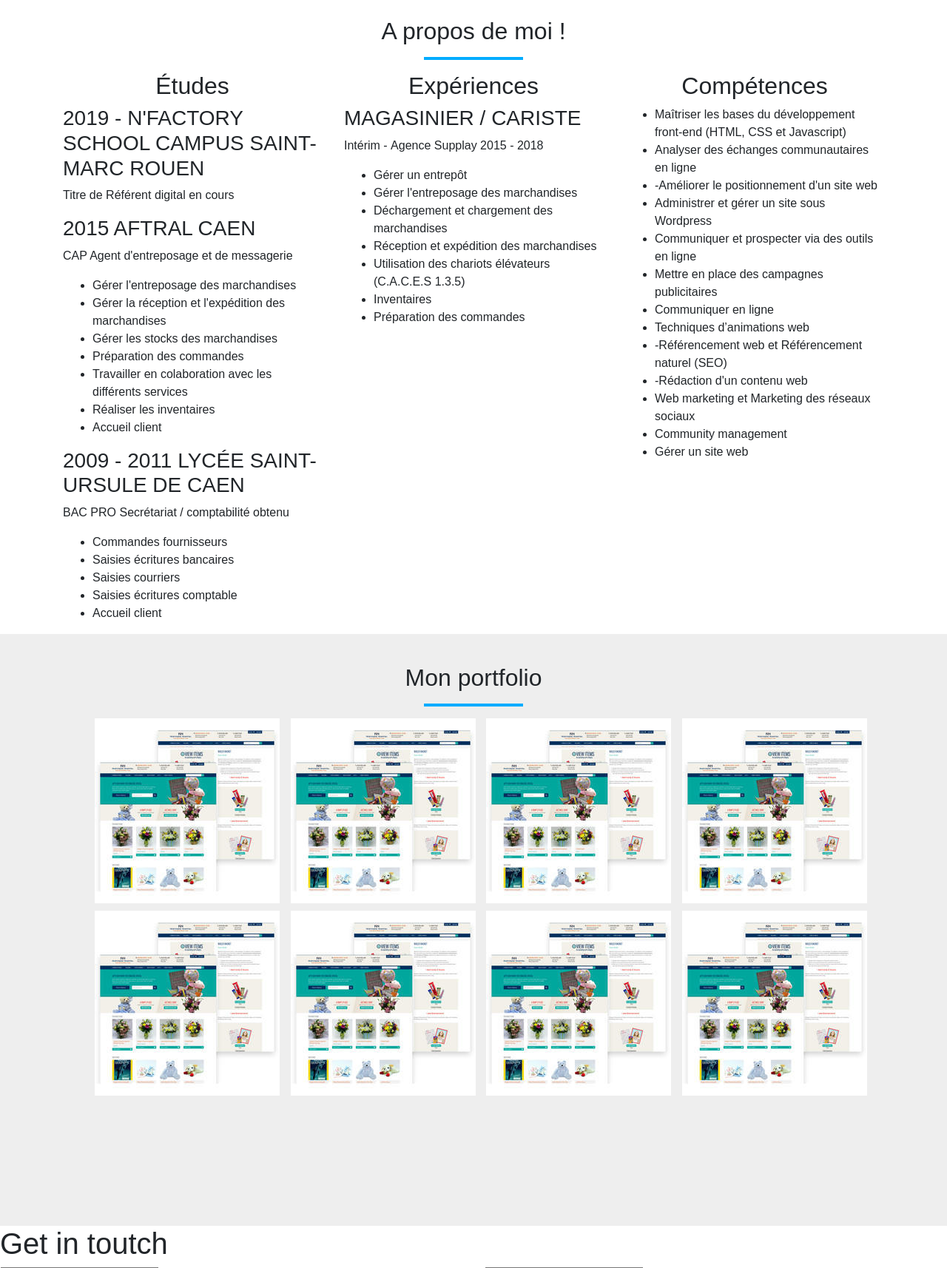
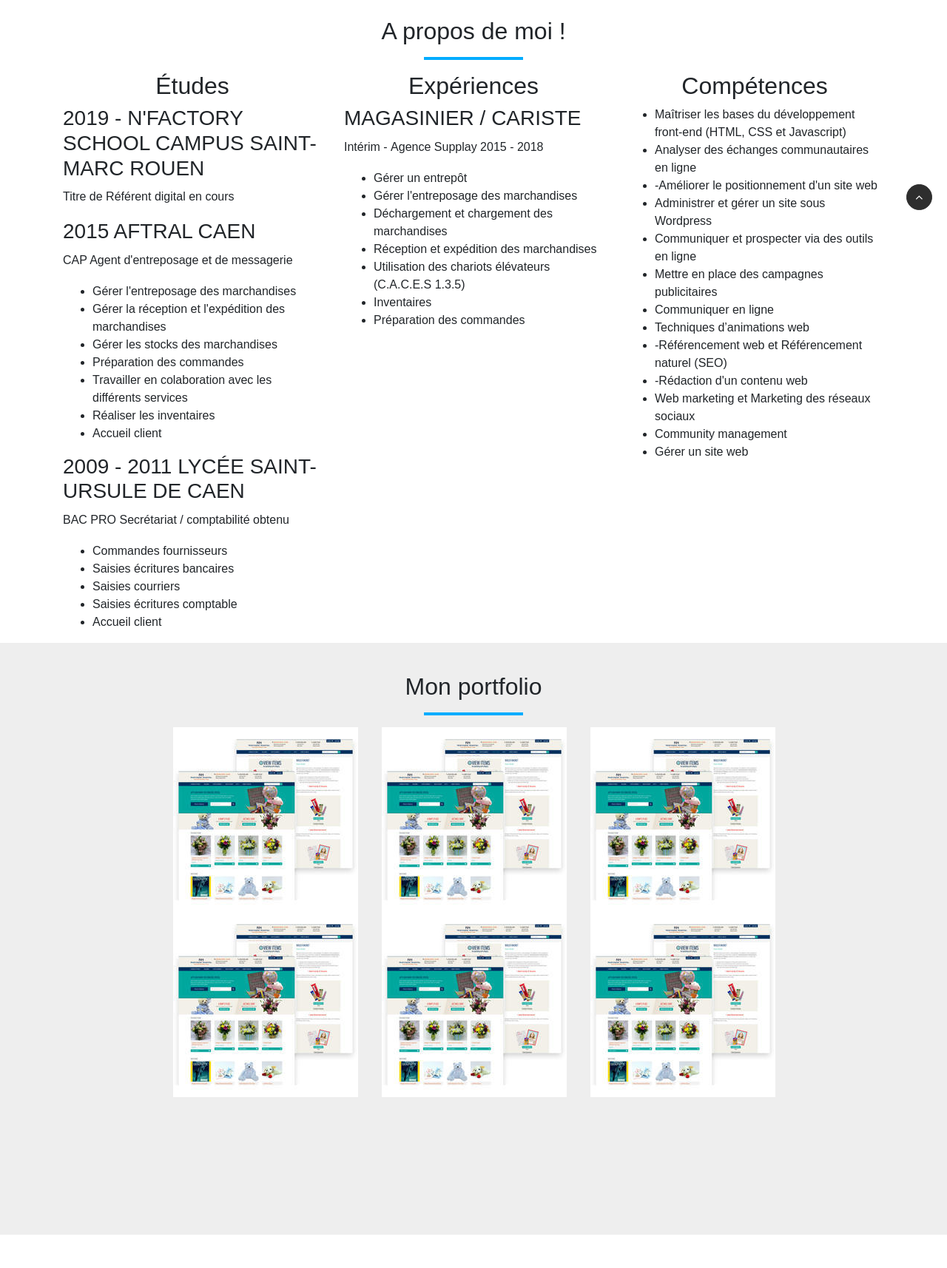
Before and after one commit to Mcali14/Portfolio, a PHP site: page / in a window 1280 px wide. Shown: the part 496-2210 px from the top of the page at 74% size. Run offline with PHP 8.4, Linux system fonts and the light colour scheme.

Commit message:
supressions de deux articles en trop pour le portfolio

```diff
--- a/assets/css/style.css
+++ b/assets/css/style.css
@@ -123,8 +123,9 @@
 
 .portfolio .item-folio {
   display: inline-block;
-  height: 260px;
-  width: 260px;
+  /*height: 50px;*/
+  /*background-color: #3498DB;*/
+}
 /*Formulaire contact*/
 
 .get-in-touch {
--- a/index.html
+++ b/index.html
@@ -124,7 +124,7 @@
           <h2 id="portfolio">Mon portfolio</h2>
           <hr class="separateur">
             <article class="col-md-3 col-lg-3 col-xs-12 col-sm-12 item-folio">
-              <img src="img/e-commerce.jpg" alt="Test1">
+              <img src="img/e-commerce.jpg" alt="Test1" href=>
             </article>
             <article class="col-md-3 col-lg-3 col-xs-12 col-sm-12 item-folio">
               <img src="img/e-commerce.jpg" alt="Test2">
@@ -137,12 +137,6 @@
             </article>
             <article class="col-md-3 col-lg-3 col-xs-12 col-sm-12 item-folio">
               <img src="img/e-commerce.jpg" alt="Test3">
-            </article>
-            <article class="col-md-3 col-lg-3 col-xs-12 col-sm-12 item-folio">
-              <img src="img/e-commerce.jpg" alt="Test3">
-            </article>
-            <article class="col-md-3 col-lg-3 col-xs-12 col-sm-12 item-folio">
-                <img src="img/e-commerce.jpg" alt="Test3">
             </article>
             <article class="col-md-3 col-lg-3 col-xs-12 col-sm-12 item-folio">
               <img src="img/e-commerce.jpg" alt="Test3">
```
